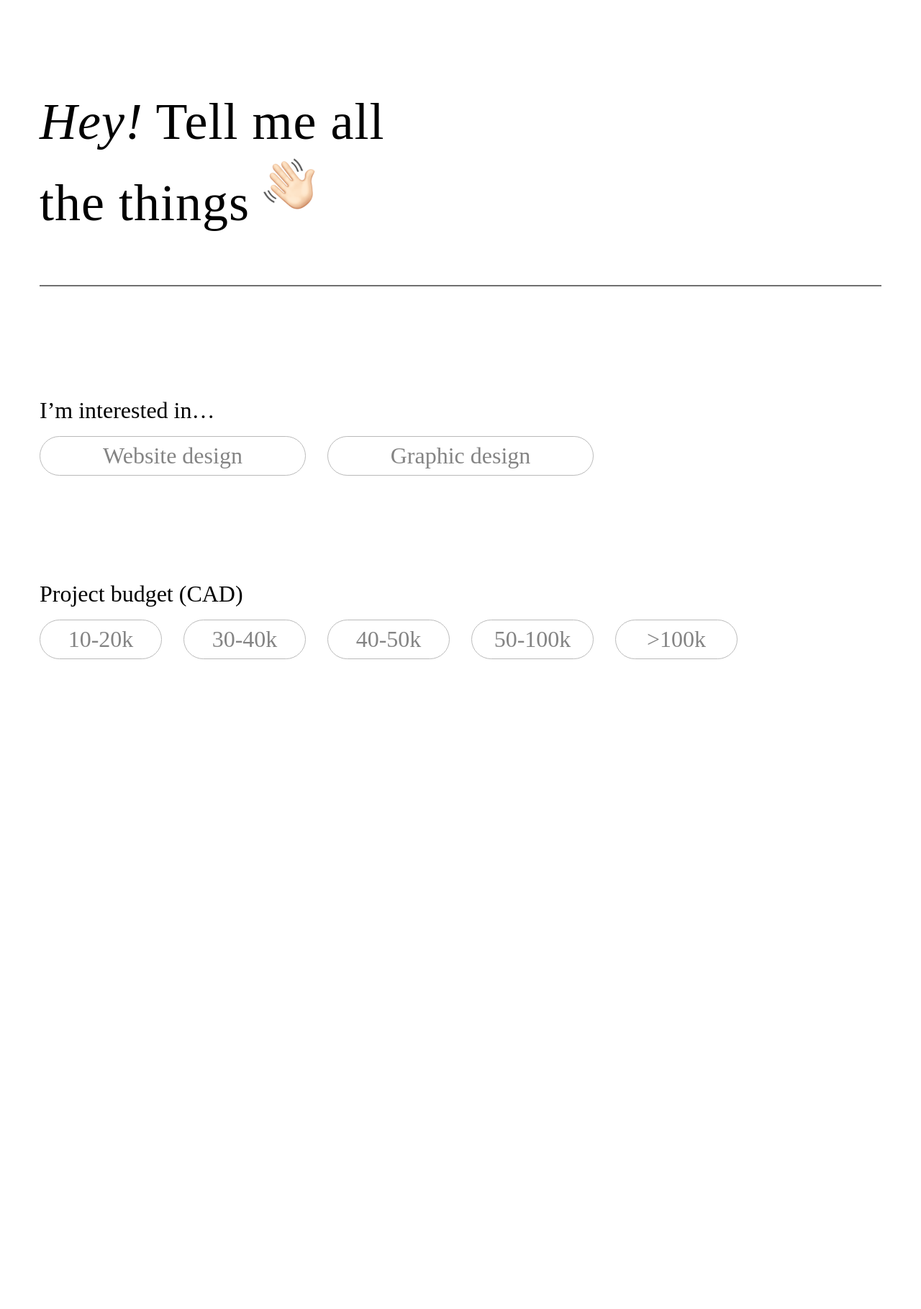
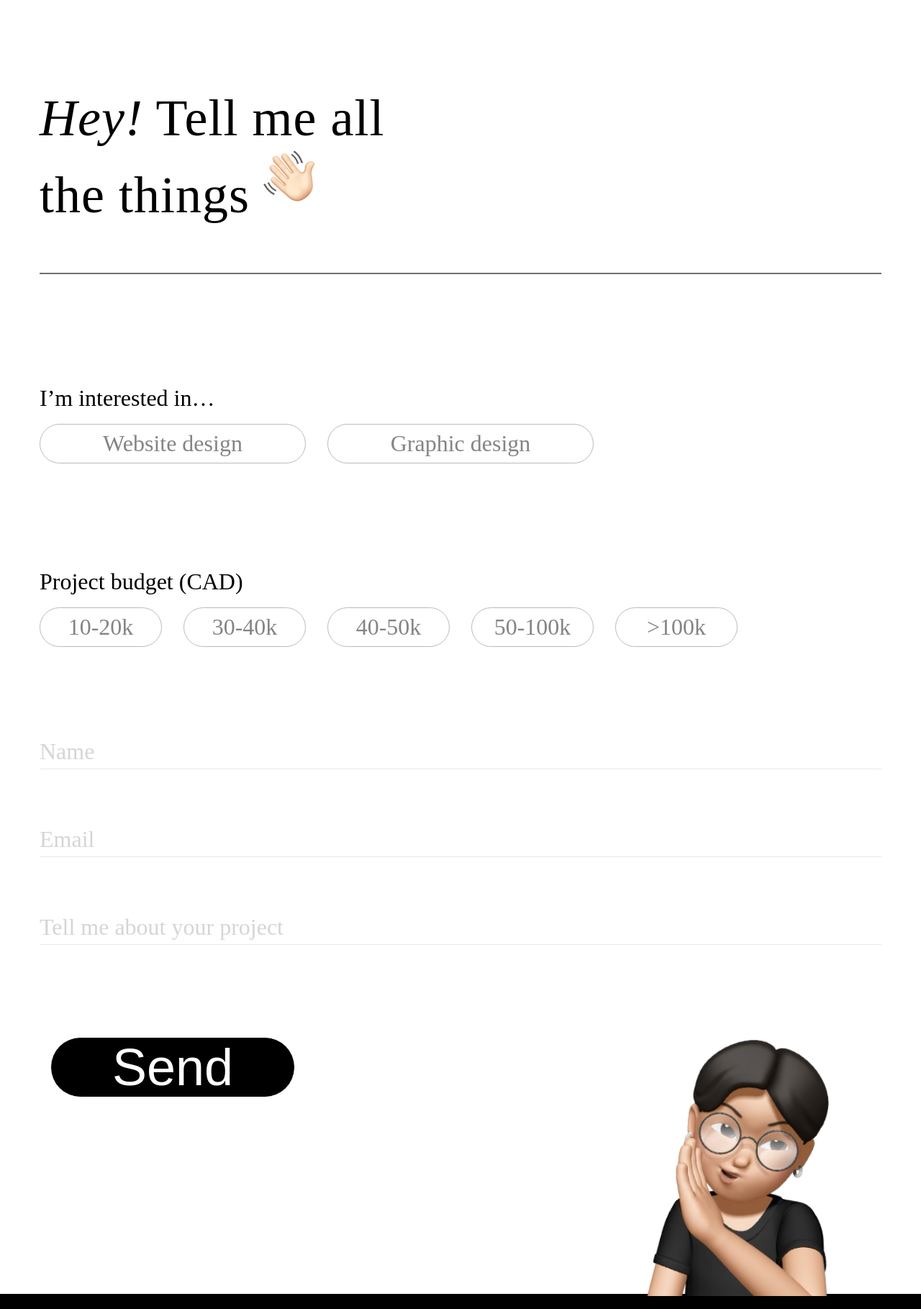
Before and after one commit to NapasPolchai/Polchai_Napas_Portfolio, a PHP site: page /contact.html in a window 1280 px wide. Shown: the part 101-1920 px from the top of the page at 72% size. Before the commit the page ends 1017 px from the top, so only its background shows below. Run offline with PHP 8.4, Linux system fonts and the light colour scheme.

Commit message:
Update html css for desktop, add Contact page

```diff
--- a/contact.html
+++ b/contact.html
@@ -4,7 +4,7 @@
 <head>
     <meta charset="UTF-8">
     <meta name="viewport" content="initial-scale=1.0, width=device-width">
-    <title>napas</title>
+    <title>Contact us</title>
     <link href="https://cdnjs.cloudflare.com/ajax/libs/font-awesome/4.7.0/css/font-awesome.min.css" rel="stylesheet">
     <link href="css/grid.css" rel="stylesheet">
     <link href="css/main.css" rel="stylesheet">
@@ -25,13 +25,13 @@
                     </li>
                     <li><a href="projects.html">Projects</a></li>
                     <li><a href="experiences.html">Experience</a></li>
-                    <li><a href="#">Contact</a></li>
+                    <li><a href="contact.html">Contact</a></li>
                 </ul>
 
                 <ul>
                     <li class="hide-on-mobile"><a href="projects.html">Projects</a></li>
                     <li class="hide-on-mobile"><a href="experiences.html">Experience</a></li>
-                    <li class="hide-on-mobile"><a href="#">Contact</a></li>
+                    <li class="hide-on-mobile"><a href="contact.html">Contact</a></li>
                     <li class="mobile-toggle">
                         <a href="#">
                             <img src="img/burger.svg" alt="">
@@ -105,6 +105,44 @@
             </div>
 
         </section>
+
+        <section class="grid-con">
+            <form class="single-line-form l-col-start-1 l-col-end-13 xl-col-start-1 xl-col-end-13 col-span-full">
+                <div class="form-group">
+                    <label for="name">Name</label>
+                    <input type="text" id="name" name="name" required>
+                </div>
+                <div class="form-group">
+                    <label for="email">Email</label>
+                    <input type="email" id="email" name="email" required>
+                </div>
+                <div class="form-group">
+                    <label for="message">Tell me about your project</label>
+                    <input type="text" id="message" name="message" required>
+                </div>
+
+                <div class="grid-con" id="buttom-part">
+                    <button type="submit" id="submit"
+                        class="l-col-start-1 l-col-end-4 xl-col-start-1 xl-col-end-4">Send</button>
+
+                    <div id="contact-memoji" class="l-col-start-9 l-col-end-13 xl-col-start-9 xl-col-end-13">
+                        <img src="img/memoji-contact.png" alt="">
+                    </div>
+                </div>
+            </form>
+        </section>
+
+        <footer>
+            <div class="footer-con">
+                <h2>Have <br><span>an idea ?</span> </h2>
+                <button class="tell">Tell Me</button>
+
+                <div class="contact">
+                    <button id="btn-1">polchai.napas@gmail.com</button>
+                    <button id="btn-2">+1 (416) 302 6763</button>
+                </div>
+            </div>
+        </footer>
     </main>
 </body>
 <script src="js/main.js"></script>
--- a/experiences.html
+++ b/experiences.html
@@ -25,13 +25,13 @@
                     </li>
                     <li><a href="projects.html">Projects</a></li>
                     <li><a href="experiences.html">Experience</a></li>
-                    <li><a href="#">Contact</a></li>
+                    <li><a href="contact.html">Contact</a></li>
                 </ul>
 
                 <ul>
                     <li class="hide-on-mobile"><a href="projects.html">Projects</a></li>
                     <li class="hide-on-mobile"><a href="experiences.html">Experience</a></li>
-                    <li class="hide-on-mobile"><a href="#">Contact</a></li>
+                    <li class="hide-on-mobile"><a href="contact.html">Contact</a></li>
                     <li class="mobile-toggle">
                         <a href="#">
                             <img src="img/burger.svg" alt="">
--- a/index.html
+++ b/index.html
@@ -25,13 +25,13 @@
                     </li>
                     <li><a href="projects.html">Projects</a></li>
                     <li><a href="experiences.html">Experience</a></li>
-                    <li><a href="#">Contact</a></li>
+                    <li><a href="contact.html">Contact</a></li>
                 </ul>
 
                 <ul>
                     <li class="hide-on-mobile"><a href="projects.html">Projects</a></li>
                     <li class="hide-on-mobile"><a href="experiences.html">Experience</a></li>
-                    <li class="hide-on-mobile"><a href="#">Contact</a></li>
+                    <li class="hide-on-mobile"><a href="contact.html">Contact</a></li>
                     <li class="mobile-toggle">
                         <a href="#">
                             <img src="img/burger.svg" alt="">
--- a/projects.html
+++ b/projects.html
@@ -25,13 +25,13 @@
                     </li>
                     <li><a href="projects.html">Projects</a></li>
                     <li><a href="experiences.html">Experience</a></li>
-                    <li><a href="#">Contact</a></li>
+                    <li><a href="contact.html">Contact</a></li>
                 </ul>
 
                 <ul>
                     <li class="hide-on-mobile"><a href="projects.html">Projects</a></li>
                     <li class="hide-on-mobile"><a href="experiences.html">Experience</a></li>
-                    <li class="hide-on-mobile"><a href="#">Contact</a></li>
+                    <li class="hide-on-mobile"><a href="contact.html">Contact</a></li>
                     <li class="mobile-toggle">
                         <a href="#">
                             <img src="img/burger.svg" alt="">
--- a/sass/pages/_contact.scss
+++ b/sass/pages/_contact.scss
@@ -1,3 +1,7 @@
+.hero-text {
+    line-height: 72px;
+}
+
 .contact-underline {
     border: 0.1px solid #707070;
     opacity: 1;
@@ -23,3 +27,74 @@
         text-align: center;
     }
 }
+
+.single-line-form {
+    margin: 0;
+}
+
+.form-group {
+    display: flex;
+    align-items: center;
+    margin-bottom: 72px;
+    position: relative; /* For underline styling */
+    width: 100%; /* Ensure form-group spans full width */
+}
+
+.form-group::after {
+    content: '';
+    position: absolute;
+    bottom: 0;
+    left: 0;
+    width: 100%; /* Full-width underline */
+    height: 1px; /* Underline thickness */
+    background-color: rgb(112, 112, 112, 0.16); /* Match existing color */
+}
+
+label {
+    margin-right: 0px;
+    font-size: 32px;
+    font-weight: 400;
+    opacity: 0.16;
+    white-space: nowrap; /* Keeps label on one line */
+}
+
+input {
+    border: none;
+    outline: none;
+    flex: 1;
+    font-size: 16px;
+    padding: 16px;
+}
+
+input:focus {
+    border-bottom: 2px solid #007bff; /* Highlight underline on focus */
+}
+
+#submit {
+    font-size: 72px;
+    padding: 0px 85px;
+    border-radius: 90px;
+    margin-top: 0px;
+    font-weight: 400;
+}
+
+button {
+    background-color: #5cb85c;
+    color: white;
+    border: none;
+    font-size: 16px;
+    cursor: pointer;
+}
+
+button:hover {
+    background-color: #4cae4c;
+}
+
+#buttom-part {
+    align-items: start;
+    margin-top: 128px;
+}
+
+#contact-memoji {
+    margin-bottom: -7px;
+}
```
Also changed, not shown: css/main.css, img/memoji-contact.png (added), 1 other file.
